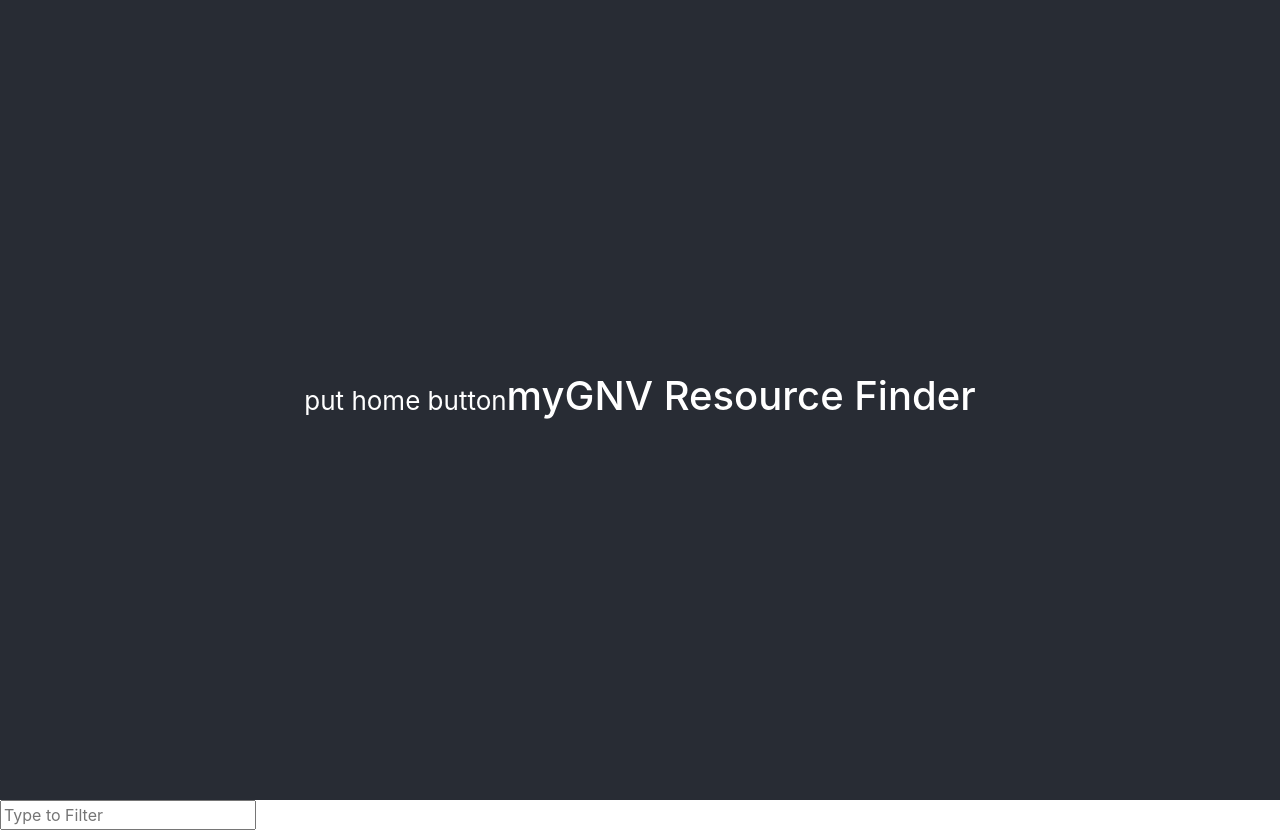
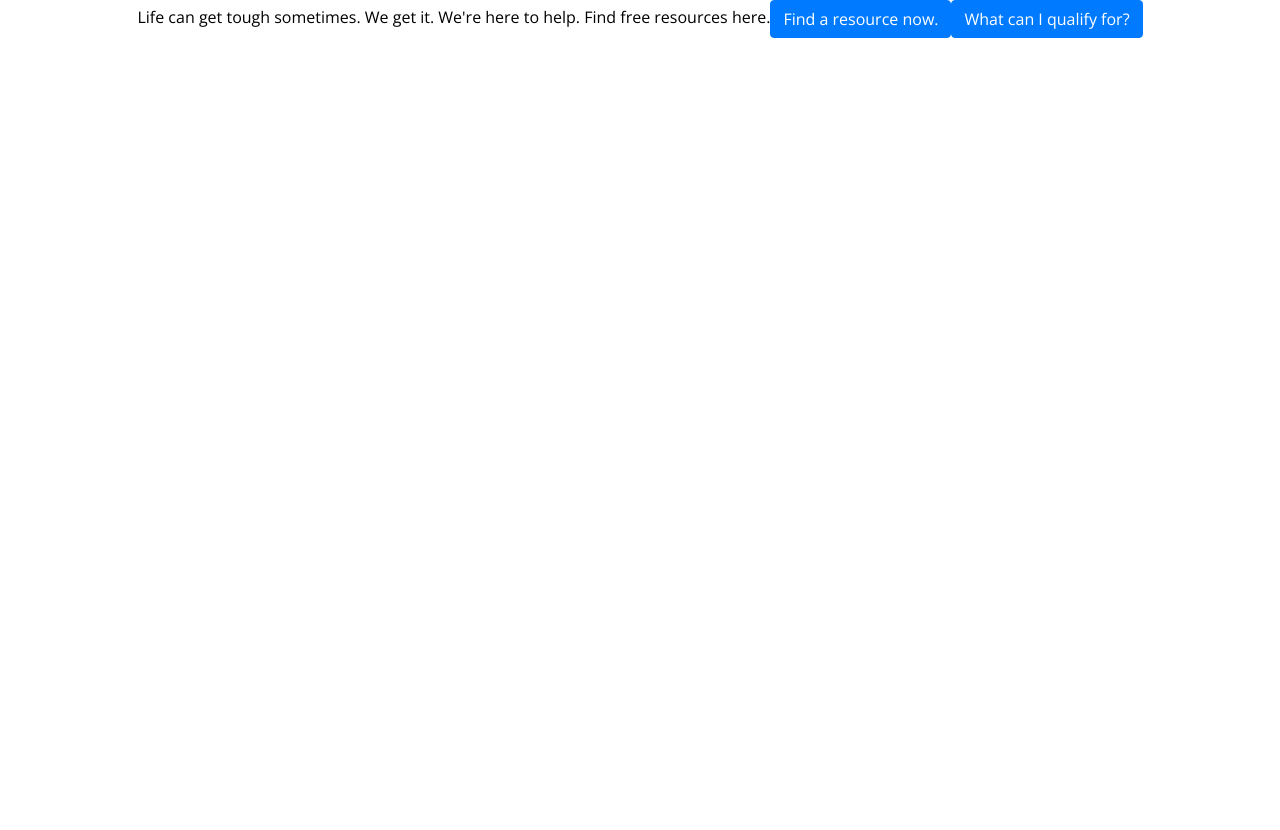
Before and after one commit to sbevanskerr/test, a React app: page / in a window 1280 px wide. After the commit the page ends 800 px from the top, so only its background shows below. Built offline with nearby package versions, Linux system fonts and the light colour scheme.

Commit message:
figuring out routing

```diff
--- a/client/App.js
+++ b/client/App.js
@@ -5,7 +5,9 @@
 
 import SearchBar from './components/SearchBar';
 import ToolBar from './components/ToolBar';
+import MainPage from './components/MainPage'
 
+import { Route, Switch } from 'react-router-dom'
 class App extends React.Component {
   constructor(props) {
     super(props);
@@ -21,23 +23,27 @@
   render() {
     return (
       <div className='App'>
-        <header className='App-header'>
-          <ToolBar/>
-          <a
-            className='App-link'
-            href='https://reactjs.org'
-            target='_blank'
-            rel='noopener noreferrer'
-          >
-            {this.state.filterText}
-          </a>
-        </header>
-        <body>
-          <SearchBar updateFilterText={this.updateFilterText.bind(this)} />
-        </body>
+        <Switch>
+          <Route exact path ="/" component={MainPage}/>
+          <Route path="/toolbar" component={ToolBar}/>
+        </Switch>
       </div>
     );
   }
 }
 
 export default hot(App);
+//render() {
+//   return (
+//     <div className='App'>
+//       <header className='App-header'>
+//         <SearchBar updateFilterText={this.updateFilterText.bind(this)} />
+//         <ToolBar/>
+//       </header>
+//       <body>
+//         <MainPage/>
+
+//       </body>
+//     </div>
+//   );
+// }
--- a/client/App.scss
+++ b/client/App.scss
@@ -7,8 +7,6 @@
 }
 
 .App-header {
-  background-color: #282c34;
-  min-height: 100vh;
   display: flex;
   flex-direction: column;
   align-items: center;
--- a/client/components/MainPage.js
+++ b/client/components/MainPage.js
@@ -1 +1,18 @@
 import React from 'react';
+import Button from 'react-bootstrap/Button'
+
+class MainPage extends React.Component {
+  render() {
+    return (
+      <div>
+        <h>Life can get tough sometimes.
+          We get it. We're here to help.
+          Find free resources here.</h>
+        <Button>Find a resource now.</Button>
+        <Button>What can I qualify for?</Button>
+      </div>
+    );
+  }
+}
+
+export default MainPage;
--- a/client/index.js
+++ b/client/index.js
@@ -4,5 +4,13 @@
 import './custom.scss';
 import './index.scss';
 import App from './App';
+import { render } from 'react-dom'
+import { BrowserRouter } from 'react-router-dom'
 
-ReactDOM.render(<App />, document.getElementById('root'));
+
+render(
+  <BrowserRouter>
+    <App />
+  </BrowserRouter>,
+  document.querySelector('#root')
+)
--- a/client/index.scss
+++ b/client/index.scss
@@ -1,5 +1,63 @@
+@import url('https://fonts.googleapis.com/css?family=Open+Sans&display=swap');
+
+$white-0: #ffffff;
+$mint-cool-30v: #1dc2ae;
+$blue-cool-70v: #074b69;
+$black-100: #000000;
+$blue-cool-30v: #59b9de;
+$indigo-50: #676cc8;
+$red-50v: #e52207;
+
 body {
-  font-family: -apple-system, BlinkMacSystemFont, 'Segoe UI', Helvetica, Roboto,
-    Arial, sans-serif;
+  font-family: 'Open Sans', sans-serif;
   color: black;
 }
+
+.white-0 {
+  color: $white-0;
+}
+.white-0-bg {
+  background-color: $white-0;
+}
+
+.mint-cool-30v {
+  color: $mint-cool-30v;
+}
+.mint-cool-30v-bg {
+  background-color: $mint-cool-30v;
+}
+
+.blue-cool-70v {
+  color: $blue-cool-70v;
+}
+.blue-cool-70v-bg {
+  background-color: $blue-cool-70v;
+}
+
+.black-100 {
+  color: $black-100;
+}
+.black-100-bg {
+  background-color: $black-100;
+}
+
+.blue-cool-30v {
+  color: $blue-cool-30v;
+}
+.blue-cool-30v-bg {
+  background-color: $blue-cool-30v;
+}
+
+.indigo-50 {
+  color: $indigo-50;
+}
+.indigo-50-bg {
+  background-color: $indigo-50;
+}
+
+.red-50v {
+  color: $red-50v;
+}
+.red-50v-bg {
+  background-color: $red-50v;
+}
--- a/package.json
+++ b/package.json
@@ -12,6 +12,7 @@
   "author": "",
   "license": "ISC",
   "dependencies": {
+    "axios": "^0.19.0",
     "bootstrap": "^4.3.1",
     "error-overlay-webpack-plugin": "^0.4.1",
     "express": "^4.17.1",
@@ -19,7 +20,8 @@
     "normalize.css": "^8.0.1",
     "react": "^16.11.0",
     "react-bootstrap": "^1.0.0-beta.14",
-    "react-dom": "^16.11.0"
+    "react-dom": "^16.11.0",
+    "react-router-dom": "^5.1.2"
   },
   "devDependencies": {
     "@babel/core": "^7.6.4",
```
Also changed, not shown: client/components/SearchBar.js (line endings or trailing spaces), 2 other files (tests, documents, lock files or other folders).
